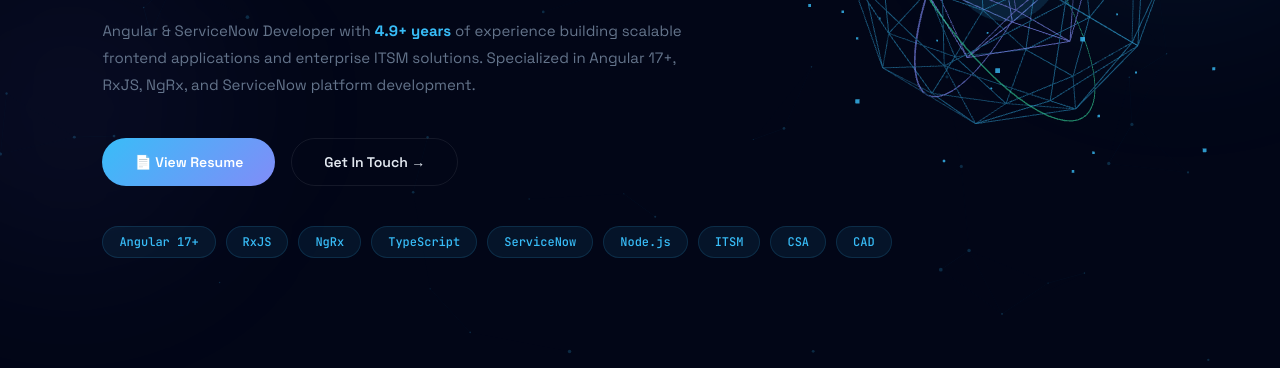
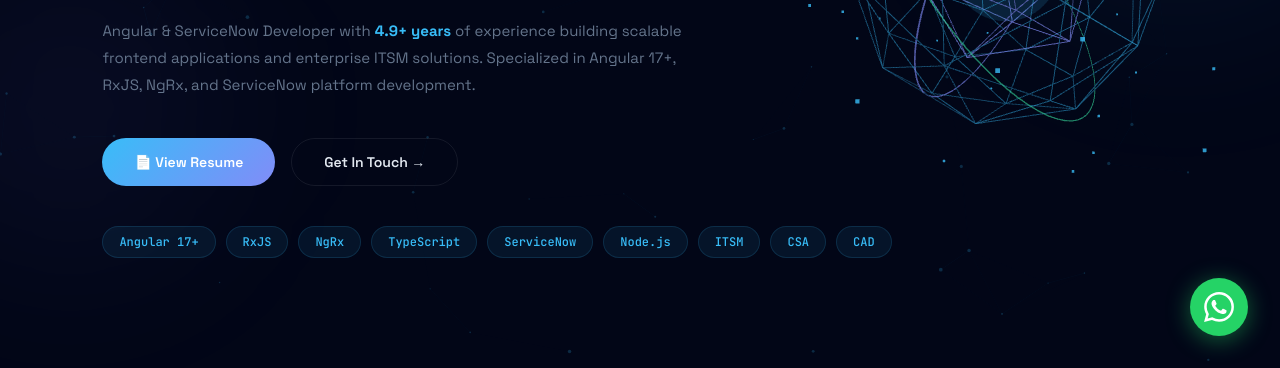
Before and after one commit to kundan143/kundan.kumar, a plain HTML site: page index.html in a window 1280 px wide. Shown: the part 432-800 px from the top of the page. Drawn offline with nearby package versions, Linux system fonts and the light colour scheme; animation ran at ten frames a second.

Commit message:
Add WhatsApp chat link and floating button

```diff
--- a/index.html
+++ b/index.html
@@ -228,9 +228,24 @@
 .contact-links{display:flex;flex-direction:column;gap:12px;margin-top:30px;}
 .contact-link{display:flex;align-items:center;gap:12px;background:rgba(255,255,255,0.03);border:1px solid var(--border);border-radius:12px;padding:14px 20px;text-decoration:none;color:var(--text);font-size:14px;transition:.3s;}
 .contact-link:hover{border-color:var(--sky);color:var(--sky);transform:translateX(5px);}
+.contact-link.whatsapp:hover{border-color:#25d366;color:#25d366;}
 .contact-link-icon{font-size:18px;}
 
 footer{text-align:center;padding:40px;border-top:1px solid var(--border);color:var(--muted);font-size:13px;font-family:'JetBrains Mono',monospace;position:relative;z-index:1;}
+
+.whatsapp-float{
+  position:fixed;bottom:32px;right:32px;z-index:999;
+  width:58px;height:58px;border-radius:50%;
+  background:#25d366;
+  display:flex;align-items:center;justify-content:center;
+  box-shadow:0 4px 24px rgba(37,211,102,0.45);
+  text-decoration:none;
+  transition:transform .3s,box-shadow .3s;
+  animation:waBounce 2.5s ease-in-out infinite;
+}
+.whatsapp-float:hover{transform:scale(1.12);box-shadow:0 8px 32px rgba(37,211,102,0.6);animation:none;}
+.whatsapp-float svg{width:30px;height:30px;fill:#fff;}
+@keyframes waBounce{0%,100%{transform:translateY(0);}50%{transform:translateY(-6px);}}
 
 .float-element{position:absolute;border-radius:50%;filter:blur(80px);pointer-events:none;z-index:0;}
 .float-1{width:400px;height:400px;background:rgba(56,189,248,0.05);top:10%;right:-100px;animation:floatAnim 8s ease-in-out infinite;}
@@ -586,12 +601,17 @@
     <div class="contact-links">
       <a href="mailto:kundanofckumar@gmail.com" class="contact-link"><span class="contact-link-icon">📧</span>kundanofckumar@gmail.com</a>
       <a href="tel:+918617296231" class="contact-link"><span class="contact-link-icon">📱</span>+91 8617296231</a>
+      <a href="https://wa.me/918617296231" target="_blank" class="contact-link whatsapp"><span class="contact-link-icon">💬</span>Chat on WhatsApp</a>
       <a href="https://linkedin.com/in/kundan-m-534676bb" target="_blank" class="contact-link"><span class="contact-link-icon">💼</span>linkedin.com/in/kundan-m-534676bb</a>
     </div>
   </div>
 </section>
 
 <footer>© 2026 Kundan Kumar — Angular & ServiceNow Developer</footer>
+
+<a href="https://wa.me/918617296231" target="_blank" class="whatsapp-float" aria-label="Chat on WhatsApp">
+  <svg viewBox="0 0 24 24" xmlns="http://www.w3.org/2000/svg"><path d="M17.472 14.382c-.297-.149-1.758-.867-2.03-.967-.273-.099-.471-.148-.67.15-.197.297-.767.966-.94 1.164-.173.199-.347.223-.644.075-.297-.15-1.255-.463-2.39-1.475-.883-.788-1.48-1.761-1.653-2.059-.173-.297-.018-.458.13-.606.134-.133.298-.347.446-.52.149-.174.198-.298.298-.497.099-.198.05-.371-.025-.52-.075-.149-.669-1.612-.916-2.207-.242-.579-.487-.5-.669-.51-.173-.008-.371-.01-.57-.01-.198 0-.52.074-.792.372-.272.297-1.04 1.016-1.04 2.479 0 1.462 1.065 2.875 1.213 3.074.149.198 2.096 3.2 5.077 4.487.709.306 1.262.489 1.694.625.712.227 1.36.195 1.871.118.571-.085 1.758-.719 2.006-1.413.248-.694.248-1.289.173-1.413-.074-.124-.272-.198-.57-.347m-5.421 7.403h-.004a9.87 9.87 0 01-5.031-1.378l-.361-.214-3.741.982.998-3.648-.235-.374a9.86 9.86 0 01-1.51-5.26c.001-5.45 4.436-9.884 9.888-9.884 2.64 0 5.122 1.03 6.988 2.898a9.825 9.825 0 012.893 6.994c-.003 5.45-4.437 9.884-9.885 9.884m8.413-18.297A11.815 11.815 0 0012.05 0C5.495 0 .16 5.335.157 11.892c0 2.096.547 4.142 1.588 5.945L.057 24l6.305-1.654a11.882 11.882 0 005.683 1.448h.005c6.554 0 11.89-5.335 11.893-11.893a11.821 11.821 0 00-3.48-8.413z"/></svg>
+</a>
 
 <script src="https://cdnjs.cloudflare.com/ajax/libs/three.js/r128/three.min.js"></script>
 <script>
```
